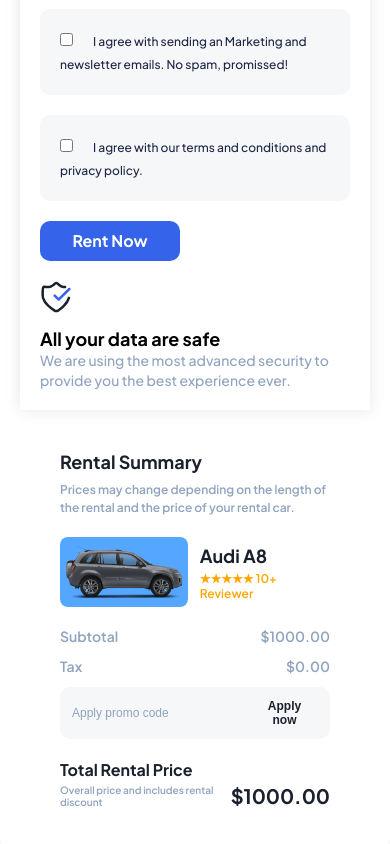
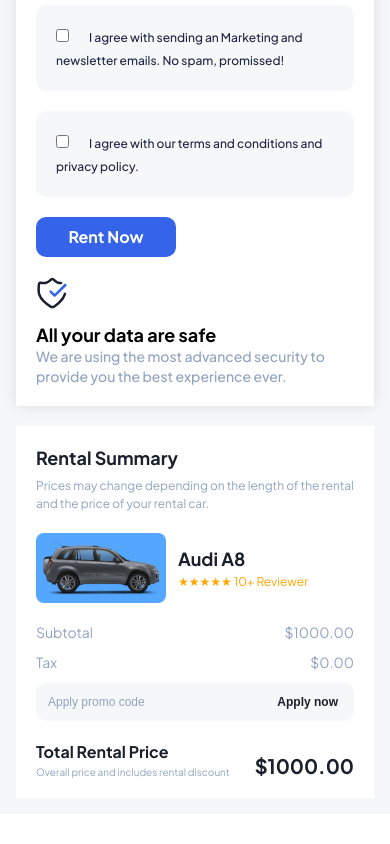
Before and after one commit to ozcsert/Morent, a Next.js app: page /payment in a window 390 px wide. Shown: the part 2543-3387 px from the top of the page. After the commit the page ends 3357 px from the top, so only its background shows below. Built offline with nearby package versions, Linux system fonts and the light colour scheme.

Commit message:
[SE-26] - responsive düzeltildi

```diff
--- a/src/app/(main)/payment/page.tsx
+++ b/src/app/(main)/payment/page.tsx
@@ -80,8 +80,8 @@ const Payment: React.FC = () => {
   };
 
   return (
-    <div className="billing-container">
-      <div className="billing-payment"></div>
+    <div className="billing-payment-container">
+      <div className="billing-payment-subcontainer"></div>
       <div className="payment">
         <BillingInfo
           //handleButtonClick={handleButtonClick}
--- a/src/app/(main)/payment/styles.scss
+++ b/src/app/(main)/payment/styles.scss
@@ -1,12 +1,13 @@
-.billing-container {
+.billing-payment-container {
   max-width: 1440px;
   display: flex;
   background-color: #f6f7f9;
   padding: 16px;
   @media screen and (max-width: 660px) {
     flex-direction: column;
+    gap: 20px;
   }
-  .billing-payment {
+  .billing-payment-subcontainer {
     display: flex;
     flex-direction: column;
     gap: 30px;
@@ -20,6 +21,12 @@
     display: flex;
     flex-direction: column;
     padding: 0 20px 0 20px;
+    @media screen and (max-width: 660px) {
+      max-width: none;
+      width: 100%;
+      padding: 0 0 0 0;
+      background-color: #ffff;
+    }
   }
   .payment {
     display: flex;
--- a/src/components/RentalSummary/styles.scss
+++ b/src/components/RentalSummary/styles.scss
@@ -1,6 +1,6 @@
-@import "../../app/styles/variables.scss";
+@import '../../app/styles/variables.scss';
 .rental-summary {
-  background-color: #fff;
+  background-color: #ffff;
   border-radius: 10px;
   padding: 20px;
   max-width: 100%;
```
